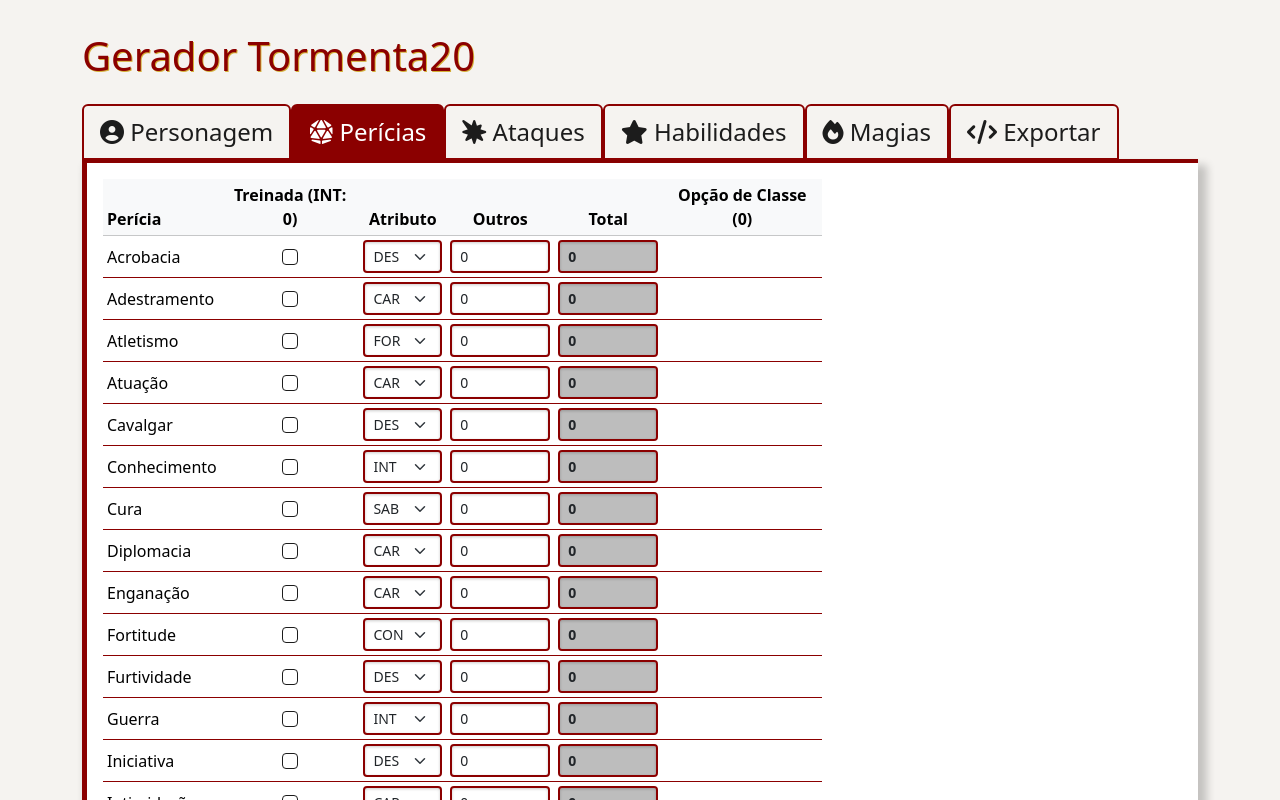
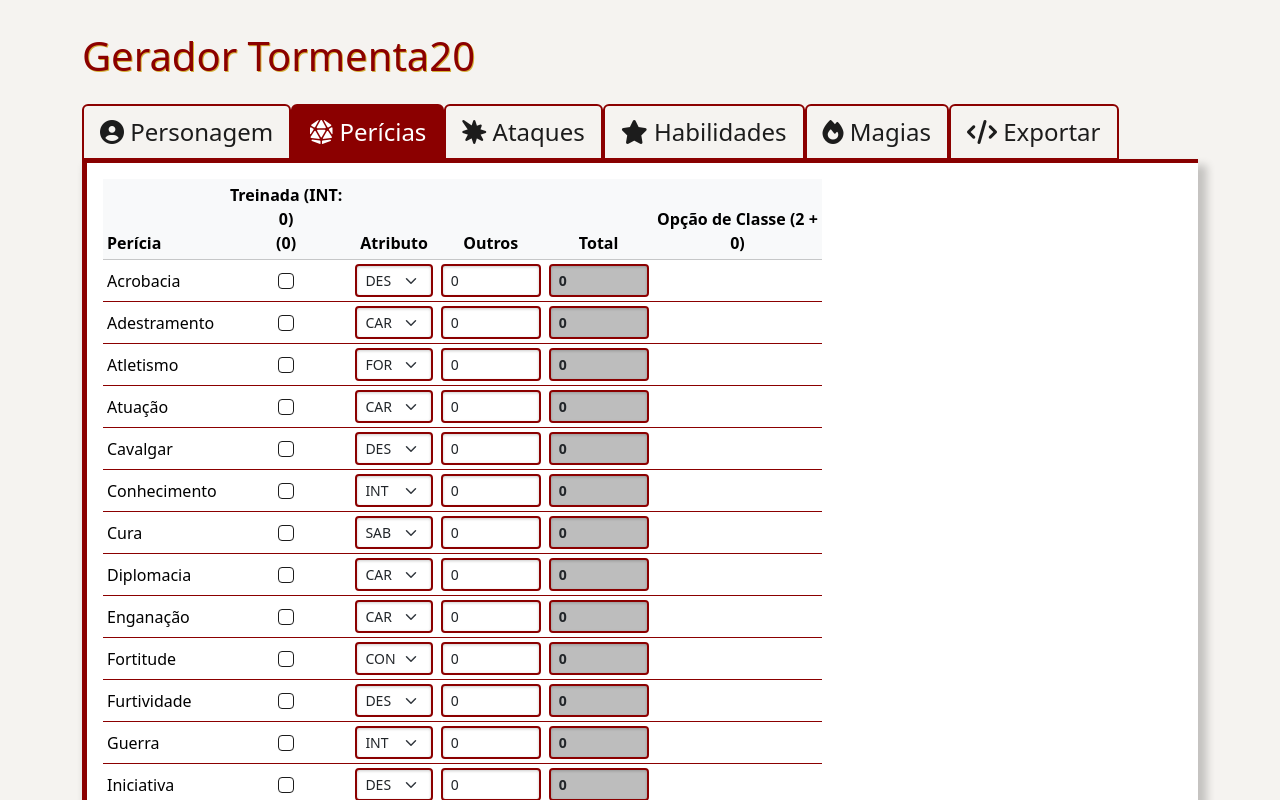
Before and after one commit to Jefersonblc/CharMakerT20, a React (Vite) app: page / in a window 1280 px wide. Both pictures are taken after a click on the button "Perícias". Shown: the top 800 px of the page. Built offline with nearby package versions, Linux system fonts and the light colour scheme.

Commit message:
Optional skill selection for class

```diff
--- a/src/components/Pericias.jsx
+++ b/src/components/Pericias.jsx
@@ -35,6 +35,19 @@ function Pericias() {
     return bonusTreinado + personagem[atributo] + outros + Math.floor(personagem.charnivel/2);
   }
 
+  function mustSelectSkill(skillName) {
+    var pericias_opt = personagem?.class_skill?.treinadas_opt;
+    var hasSelectedOption= Object.values(personagem.pericias).some(pericia => pericias_opt?.includes(pericia.nome) && pericia.treinada == true);
+    return pericias_opt?.includes(skillName) && !hasSelectedOption;
+  }
+
+  function numeroPericiasTreinadas() {
+    return Object.values(personagem.pericias).filter(skill => skill.treinada).length;
+    var padrao = personagem?.class_skill?.treinadas;
+    var padrao_opt = personagem?.class_skill?.treinadas_opt;
+    //&& !(padrao?.includes(skill.nome) || padrao_opt?.filter(item => item == skill.nome).length > 0)
+  }
+
   return (
     <div className="form-section">
       <div className="table-responsive-sm col-lg-8 col-md-12">
@@ -42,11 +55,11 @@ function Pericias() {
           <thead className="table-light">
             <tr>
               <th className="text-start">Perícia</th>
-              <th>Treinada (INT: {personagem.int})</th>
+              <th>Treinada (INT: {personagem.int}) <br/> ({numeroPericiasTreinadas()})</th>
               <th>Atributo</th>
               <th>Outros</th>
               <th>Total</th>
-              <th>Opção de Classe ({personagem?.class_skill?.quantity || 0})</th>
+              <th>Opção de Classe (2 + {personagem?.class_skill?.quantity || 0})</th>
             </tr>
           </thead>
           <tbody>
@@ -56,9 +69,10 @@ function Pericias() {
                 <td className="position-relative">
                   <input
                     type="checkbox"
-                    className={`form-check-input ${personagem.class_skill.treinadas_opt.includes(skill.nome) ? 'question-box' : ''}`}
+                    className={`form-check-input ${mustSelectSkill(skill.nome) ? 'question-box' : ''}`}
                     checked={personagem.pericias[skill.id]?.treinada || false}
                     onChange={e => handleSkillChange(skill.id, 'treinada', e.target.checked)}
+                    disabled={personagem.class_skill.treinadas.includes(skill.nome)}
                   />
                 </td>
                 <td>
@@ -93,7 +107,7 @@ function Pericias() {
                 </td>
                 <td className="text-start">
                   {personagem.class_skill.option.includes(skill.nome) ? <i className="fa-solid fa-circle-left"></i> : ''}
-                  {personagem.class_skill.treinadas_opt.includes(skill.nome) ? ' Escolher pelo menos 1' : ''}
+                  {mustSelectSkill(skill.nome) ? ' Escolher 1' : ''}
                   {personagem.class_skill.treinadas.includes(skill.nome) ? <span><i className="fa-solid fa-circle-left"></i> Padrão de Classe</span> : ''}
                 </td>
               </tr>
```
